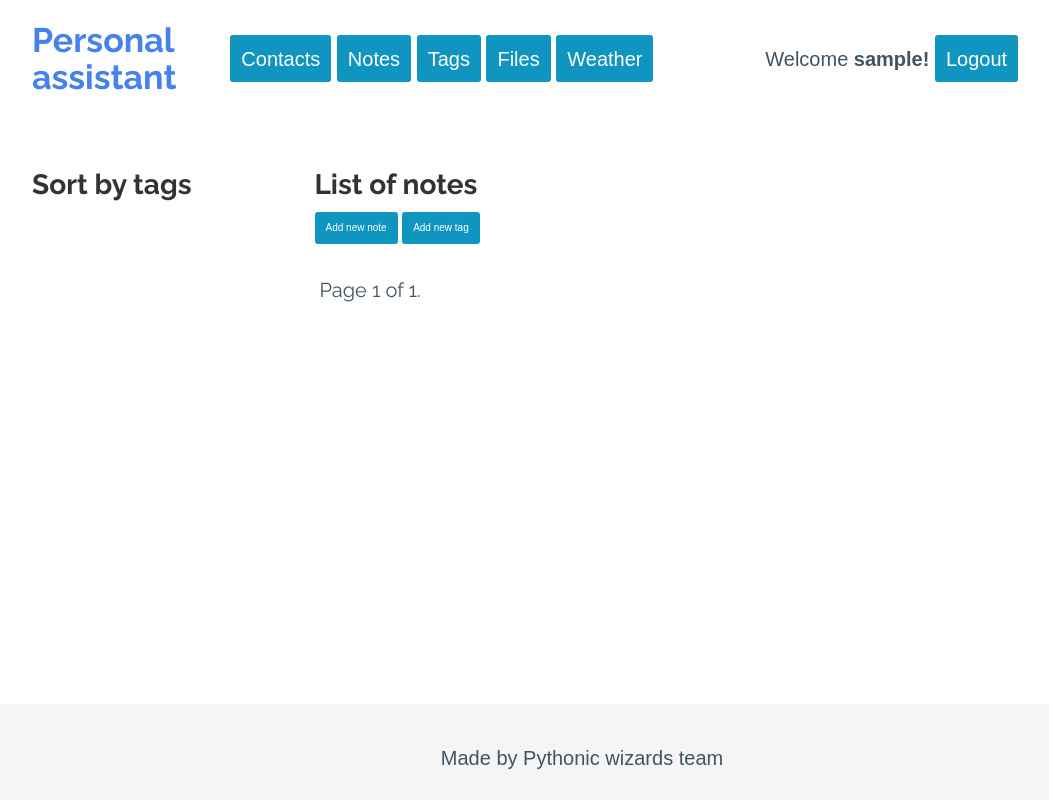
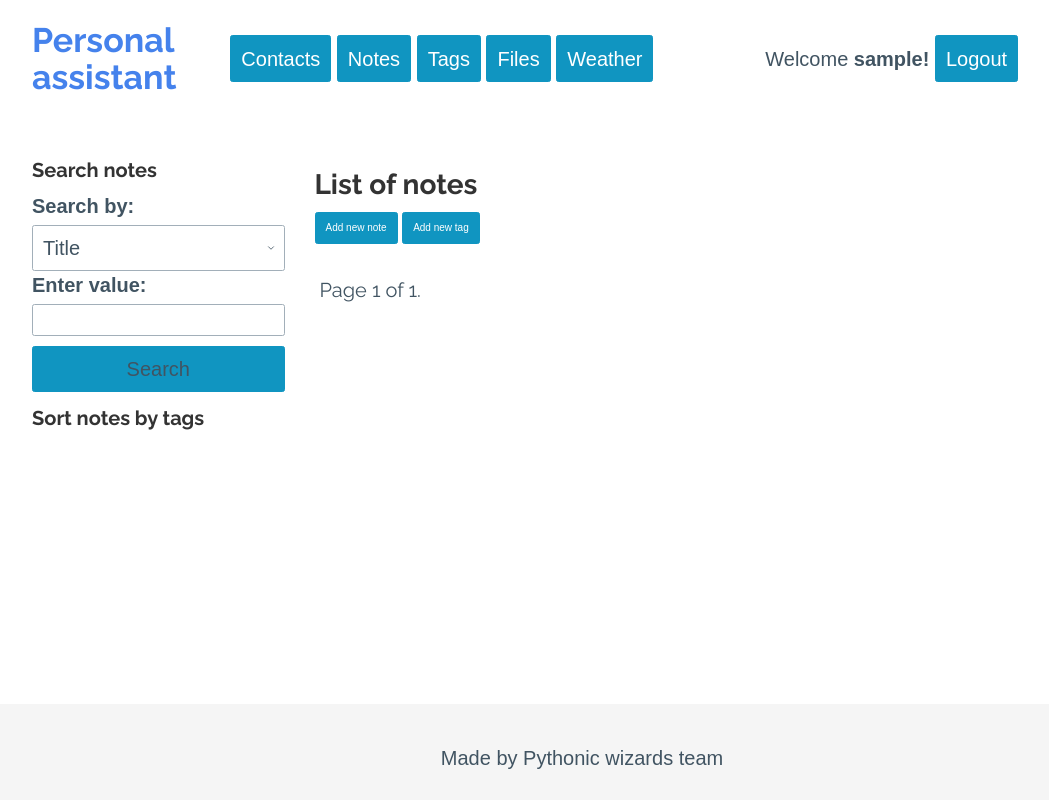
Before and after one commit to Vladosinfo/Personal_Assistant_DjangoApp, a Django app: page /notes/ in a window 1280 px wide. Shown: the whole page, without its empty margins (58-1107 px from the left). Run offline with Django 5.2, Linux system fonts and the light colour scheme; the visitor is signed in with stand-in values (Sample User, id 1); data that the repository does not hold is empty; parts of the project's set-up code (start-up, migrations or seed data) failed here and were passed over; some libraries are stand-ins or nearby versions.

Commit message:
Notes search. Notes refactoring.

```diff
--- a/per_assist/contacts/templates/contacts/index.html
+++ b/per_assist/contacts/templates/contacts/index.html
@@ -58,8 +58,25 @@
 
             <div class="col-md-3 tags-box" vstyle="border:1px solid red">
                 {% if request_path == "/notes/" or request_path == "/notes/notes/" %}
+
+                <div class="search_notes">
+                    <h4>Search notes</h4>
+                    <form method="post">
+                        {% csrf_token %}
+                        <div>
+                            <label for="{{ form.find_note_criteria.id_for_label }}">Search by:</label>
+                            {{ form.find_note_criteria }}
+                        </div>
+                        <div>
+                            <label for="{{ form.find_note_value.id_for_label }}">Enter value:</label>
+                            {{ form.find_note_value }}
+                        </div>
+                        <button type="submit">Search</button>
+                    </form>
+                </div>
+
                 <div class="top_ten_tags">
-                    <h3>Sort by tags</h3>
+                    <h4>Sort notes by tags</h4>
                     {% for tag in most_used_tags %}
                         <span class="tag-item">
                             <a class="tag" style="font-size: {{ tag_size_block|slice:forloop.counter|last }}px" href="{% url 'notes:notes' %}?tag_id={{tag.id}}">{{ tag.name }}</a> ({{ tag.num_notes }} notes)
--- a/per_assist/notes/forms.py
+++ b/per_assist/notes/forms.py
@@ -1,4 +1,5 @@
 from django.forms import ModelForm, CharField, TextInput, Textarea, ChoiceField, ModelChoiceField, Select, HiddenInput
+from django import forms
 from .models import Tag, Note
 
 
@@ -24,6 +25,19 @@ class NoteForm(ModelForm):
 
 
 class UpdateNoteForm(ModelForm):
+    title = CharField(min_length=5, max_length=70, required=True, widget=TextInput())
+    text = CharField(min_length=10, max_length=2500, required=True, widget=Textarea)
+
     class Meta:
         model = Note
         fields = ['title', 'text', 'tags', 'user']
+
+
+class NotesSearchForm(forms.Form):
+    SEARCH_CHOICES = (
+        ('title', 'Title'),
+        ('text', 'Note')
+    )
+
+    find_note_criteria = forms.ChoiceField(label='Search by', choices=SEARCH_CHOICES)
+    find_note_value = forms.CharField(label='Enter value')
--- a/per_assist/notes/templates/notes/detail.html
+++ b/per_assist/notes/templates/notes/detail.html
@@ -3,11 +3,11 @@
 {% block content %}
 
 
-<p>Title: <b>{{note.title}}</b>
+<p><b>{{note.title}}</b>
     {% if user.is_authenticated %}
     <a href="{% url 'notes:update' note.id %}">update</a>
     {% endif %}
 </p>
-<p>Note: {{note.text}}</p>
+<p>{{note.text}}</p>
 <p>Tags: <small> {{ note.tags.all|format_tags }} </small></p>
 {% endblock %}
--- a/per_assist/notes/urls.py
+++ b/per_assist/notes/urls.py
@@ -7,18 +7,16 @@ urlpatterns = [
     # path('', views.main, name='main'),
     path('', views.notes, name='notes'),
     path('tag/', views.tag, name='tag'),
-    # path('author/', views.author, name='author'),
     path('note/', views.note, name='note'),
     path('notes/', views.notes, name='notes'),
     path('detail/<int:note_id>', views.detail, name='detail'),
-    # path('author_detail/<int:author_id>', views.author_detail, name='author_detail'),
     path('delete/<int:note_id>', views.delete_note, name='delete'),
     path('update/<int:note_id>', views.update_note, name='update'),
     path('update_note/<int:note_id>', views.update_note, name='update_note'),
     path('tags/', views.tags, name='tags'),
     path('updatet/<int:tag_id>/', views.update_tag, name='updatet'),
     path('update_tag/<int:tag_id>/', views.update_tag, name='update_tag'),
-    # path('scrapyng_quotes/', views.scrapyng_quotes, name='scrapyng_quotes'),
+    # path('search/', views.search_notes, name='search_notes'),
     # # path('', views.main, name='main'),
     # # re_path('', views.main, name='main'),
 ]
--- a/per_assist/notes/views.py
+++ b/per_assist/notes/views.py
@@ -1,23 +1,48 @@
 from django.shortcuts import render, redirect, get_object_or_404
 from django.contrib.auth.decorators import login_required
-from .forms import TagForm, NoteForm, UpdateNoteForm
+from .forms import TagForm, NoteForm, UpdateNoteForm, NotesSearchForm
 from .models import Tag, Note
 from django.db.models import Count
-# from .features.scraping import scrapyng
 from django.core.paginator import Paginator, EmptyPage, PageNotAnInteger
 
 
 @login_required
 def notes(request, tag_id=None):
+    notes = []
+    form = NotesSearchForm()
     if request.GET.get('tag_id') != None:
         tag = Tag.objects.get(id=request.GET.get('tag_id'))
         notes = Note.objects.filter(tags=tag, user=request.user).order_by('-id')
+    elif request.method == 'POST':
+        form = NotesSearchForm(request.POST)
+        if form.is_valid():
+
+            search_criteria = form.cleaned_data['find_note_criteria']
+            search_value = form.cleaned_data['find_note_value']
+
+            if search_criteria == 'title':
+                notes = Note.objects.filter(title__icontains=search_value)
+            elif search_criteria == 'text':
+                notes = Note.objects.filter(text__icontains=search_value)
     else:
         notes = Note.objects.filter(user=request.user).order_by('-id')
+
+    notes_with_snippet = []
+    for note in notes:
+        note_snippet = {
+            'id': note.id,
+            'title': note.title,
+            'text': note.text[:110] + '...',
+            'tags': note.tags.all(),
+            'user': note.user
+        }
+        notes_with_snippet.append(note_snippet)
 
     tag_size_block = list(range(28, 8, -2))
     most_used_tags = get_most_used_tags(request)
     request_path = request.path
+
+    notes = notes_with_snippet
 
     # Pagination
     paginator = Paginator(notes, 10)
@@ -25,7 +50,6 @@ def notes(request, tag_id=None):
     try:
         notes = paginator.page(page_number)
     except PageNotAnInteger:
-        # If page is not an integer, deliver first page.
         notes = paginator.page(1)
     except EmptyPage:
         # If page is out of range (e.g. 9999), deliver last page of results.
@@ -39,7 +63,7 @@ def notes(request, tag_id=None):
     # }
 
     # return render(request, 'notes/notes.html', {"context": context})
-    return render(request, 'notes/notes.html', {"notes": notes, "tag_size_block": tag_size_block, "most_used_tags": most_used_tags, "request_path": request_path})
+    return render(request, 'notes/notes.html', {"notes": notes, "tag_size_block": tag_size_block, "most_used_tags": most_used_tags, "request_path": request_path, "form": form})
 
 
 @login_required
@@ -85,21 +109,17 @@ def update_tag(request, tag_id):
 def note(request):
     # tags = Tag.objects.all()
     tags = Tag.objects.filter(user=request.user)
-    # authors = Author.objects.all()
 
     if request.method == 'POST':
         form = NoteForm(request.POST)
         if form.is_valid():
             new_note = form.save(commit=False)
-            # new_note.author_id = request.POST['author']
             new_note.user = request.user
             new_note.save()
 
             choice_tags = Tag.objects.filter(name__in=request.POST.getlist('tags'))
             for tag in choice_tags.iterator():
                 new_note.tags.add(tag)
-
-            # new_note.save()
 
             return redirect(to='notes:notes')
         else:
@@ -117,7 +137,6 @@ def detail(request, note_id):
 
 @login_required
 def delete_note(request, note_id):
-    # Note.objects.get(pk=note_id).delete()
     Note.objects.filter(pk=note_id, user=request.user).delete()
     return redirect(to='notes:notes')
 
```
